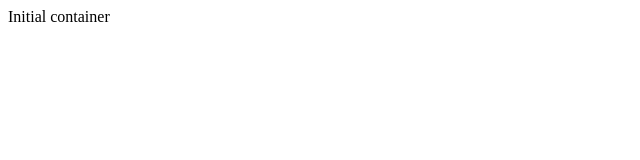
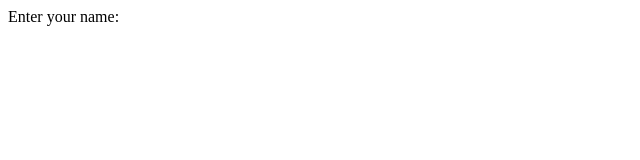
Before and after one commit to TarasShumeiko/Jellyfish.tech-task, a React (Create React App) app: page / in a window 1280 px wide. Shown: the top 160 px of the page, without its empty margins (0-640 px from the left). Built offline with nearby package versions, Linux system fonts and the light colour scheme.

Commit message:
"architecture of project"

```diff
--- a/package.json
+++ b/package.json
@@ -5,7 +5,11 @@
   "dependencies": {
     "react": "^16.8.6",
     "react-dom": "^16.8.6",
-    "react-scripts": "3.0.1"
+    "react-redux": "^7.0.3",
+    "react-router-dom": "^5.0.1",
+    "react-scripts": "3.0.1",
+    "redux": "^4.0.1",
+    "redux-thunk": "^2.3.0"
   },
   "scripts": {
     "start": "react-scripts start",
--- a/src/App.js
+++ b/src/App.js
@@ -1,10 +1,17 @@
 import React from 'react';
+import { Switch, Route } from 'react-router-dom';
+import Name from './components/Name';
+import Currencies from './components/Currencies';
+import Bitcoin from './components/Bitcoin';
+
 
 function App() {
   return (
-    <div>
-      Initial container
-    </div>
+    <Switch>
+      <Route exact path="/" component={Name} />
+      <Route path="/currencies" component={Currencies} />
+      <Route path="/currencies/bitcoin" component={Bitcoin} />
+    </Switch>
   );
 }
 
--- /dev/null
+++ b/src/components/Name/index.js
@@ -0,0 +1,13 @@
+import React, {Component} from 'react';
+
+class Name extends Component {
+  render() {
+    return (
+      <div>
+        Enter your name:
+      </div>
+    );
+  }
+}
+
+export default Name;
--- a/src/index.js
+++ b/src/index.js
@@ -1,5 +1,15 @@
 import React from 'react';
 import ReactDOM from 'react-dom';
 import App from './App';
+import store from './store';
+import { Provider } from 'react-redux';
+import { BrowserRouter } from 'react-router-dom';
 
-ReactDOM.render(<App />, document.getElementById('root'));
+ReactDOM.render(
+  <Provider store={store}>
+    <BrowserRouter>
+      <App />
+    </BrowserRouter>
+  </Provider>,
+  document.getElementById('root')
+);
--- /dev/null
+++ b/src/store/index.js
@@ -0,0 +1,10 @@
+import { createStore, applyMiddleware } from 'redux';
+import rootReducer from './reducer';
+import thunk from 'redux-thunk';
+
+const store = createStore(
+  rootReducer,
+  applyMiddleware(thunk)
+);
+
+export default store;
--- /dev/null
+++ b/src/store/reducer.js
@@ -0,0 +1,12 @@
+import { combineReducers } from 'redux';
+import name from './slices/name';
+import currencies from './slices/currencies';
+import bitcoin from './slices/bitcoin';
+
+const rootReducer = combineReducers({
+  name,
+  currencies,
+  bitcoin
+});
+
+export default rootReducer;
```
Also changed, not shown: src/components/Bitcoin/index.js (added), src/components/Currencies/index.js (added), src/store/slices/bitcoin/index.js (added), src/store/slices/currencies/index.js (added), src/store/slices/name/index.js (added), 1 other file (tests, documents, lock files or other folders).
